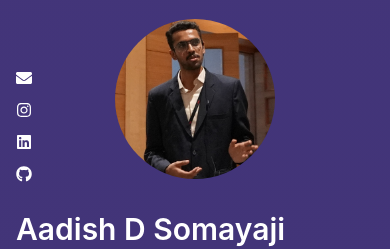
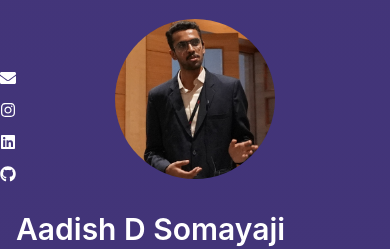
Before and after one commit to Hunter69240/resume-website, a React (Vite) app: page / in a window 390 px wide. Shown: the part 141-390 px from the top of the page. Built offline with nearby package versions, Linux system fonts and the light colour scheme; the HTML template or start-up script is replaced by a standard one.

Commit message:
Responsive-8-15/5/25

```diff
--- a/src/Components/Socials.jsx
+++ b/src/Components/Socials.jsx
@@ -2,7 +2,7 @@ import { FaInstagram, FaLinkedin, FaGithub, FaEnvelope} from 'react-icons/fa';
 function Socials (){
     return (
         <>
-        <div className="flex flex-col w-fit  fixed top-1/4 gap-4 text mx-4">
+        <div className="flex flex-col w-fit  fixed top-1/4 gap-4 text">
             <FaEnvelope className='hover:text-blue-600'/>
             <FaInstagram className='hover:text-blue-600'/>
             <FaLinkedin className='hover:text-blue-600'/>
```
